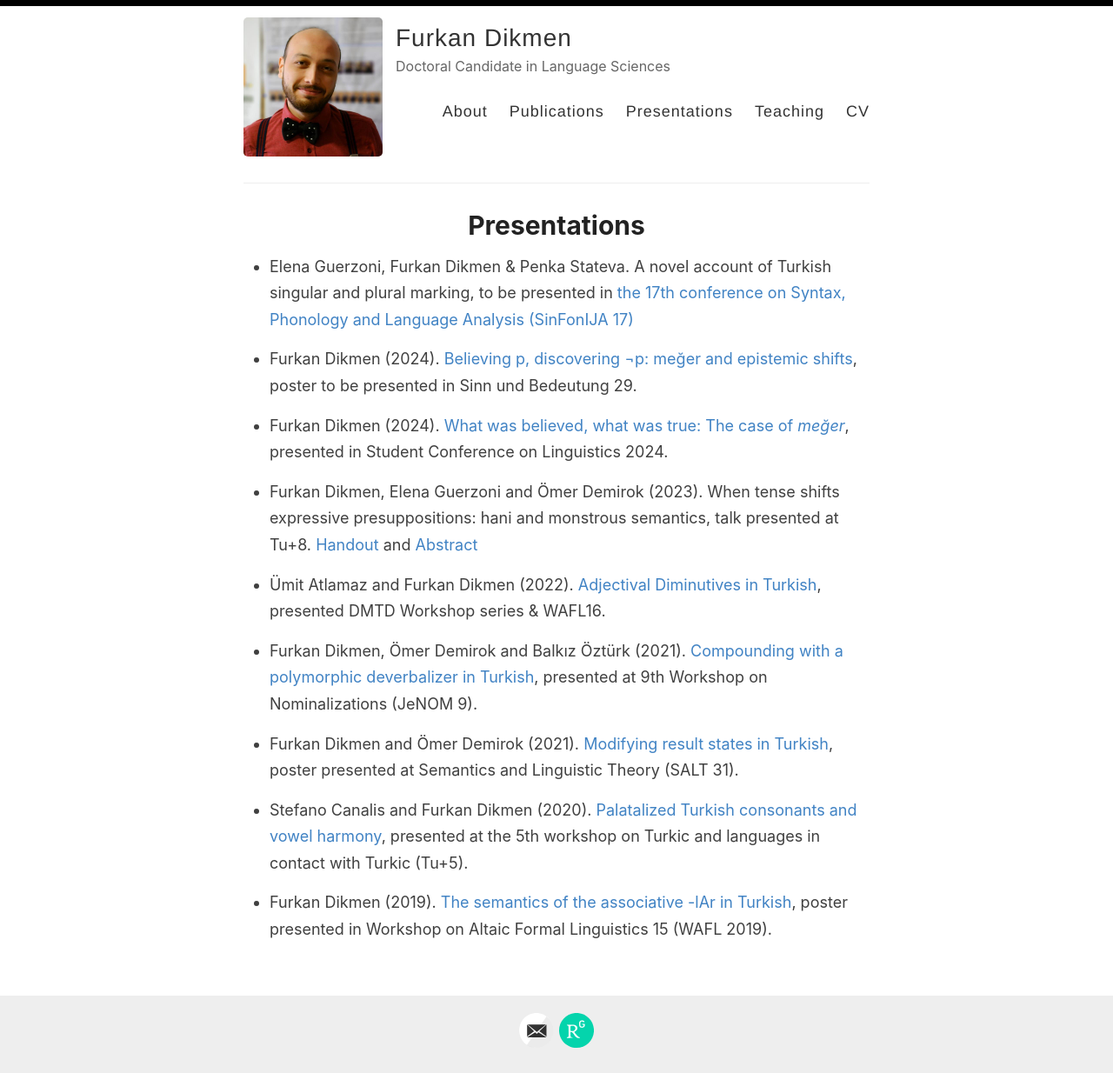
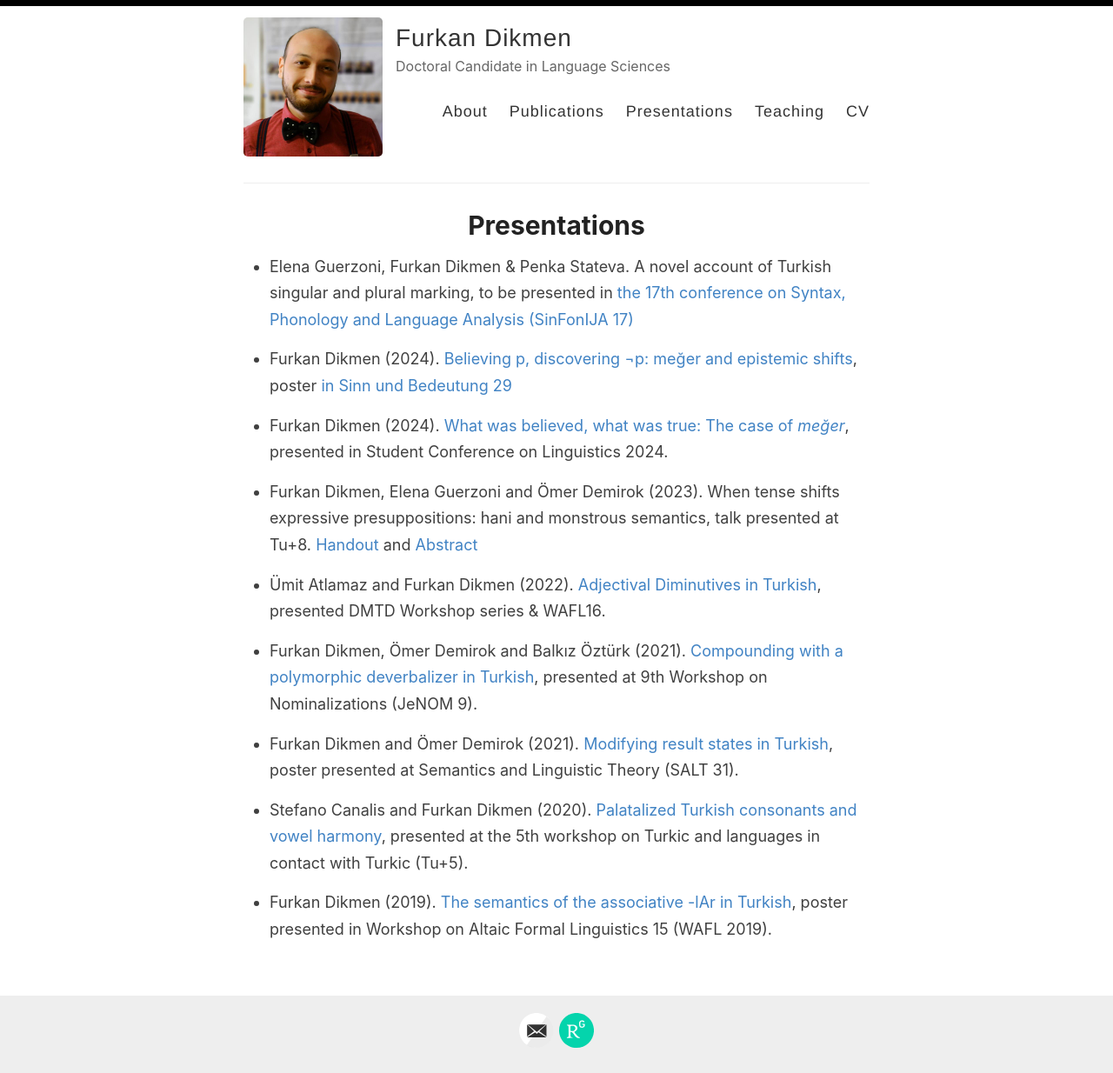
Before and after one commit to furkandikmen/furkandikmen.github.io, a Jekyll site: the page built from _pages/presentations.md, in a window 1280 px wide. Shown: the whole page at 87% size. Built offline with Jekyll 4.4.1, drawn with Linux system fonts in a browser that asks for light colours.

Commit message:
Update presentations.md

```diff
--- a/_pages/presentations.md
+++ b/_pages/presentations.md
@@ -6,7 +6,7 @@ permalink: /presentations/
 
 - Elena Guerzoni, Furkan Dikmen & Penka Stateva. A novel account of Turkish singular and plural marking, to be presented in [the 17th conference on Syntax, Phonology and Language Analysis (SinFonIJA 17)](https://sites.google.com/view/sinfonija-17/home?authuser=0){:target="_blank" rel="noopener noreferrer"}
 
-- Furkan Dikmen (2024). [Believing p, discovering ¬p: meğer and epistemic shifts](https://furkandikmen.com/assets/presentations/DIKMEN .pdf){:target="_blank" rel="noopener noreferrer"}, poster to be presented in Sinn und Bedeutung 29.
+- Furkan Dikmen (2024). [Believing p, discovering ¬p: meğer and epistemic shifts](https://furkandikmen.com/assets/presentations/DIKMEN .pdf){:target="_blank" rel="noopener noreferrer"}, poster [in Sinn und Bedeutung 29](https://drive.google.com/file/d/1iVKxHEO0l1wIaTzoIHKD2u2d6qM9RGf5/view){:target="_blank" rel="noopener noreferrer"}
 
 - Furkan Dikmen (2024). [What was believed, what was true: The case of _meğer_](https://furkandikmen.com/assets/presentations/SCOL24.pdf){:target="_blank" rel="noopener noreferrer"}, presented in Student Conference on Linguistics 2024.
 
```
